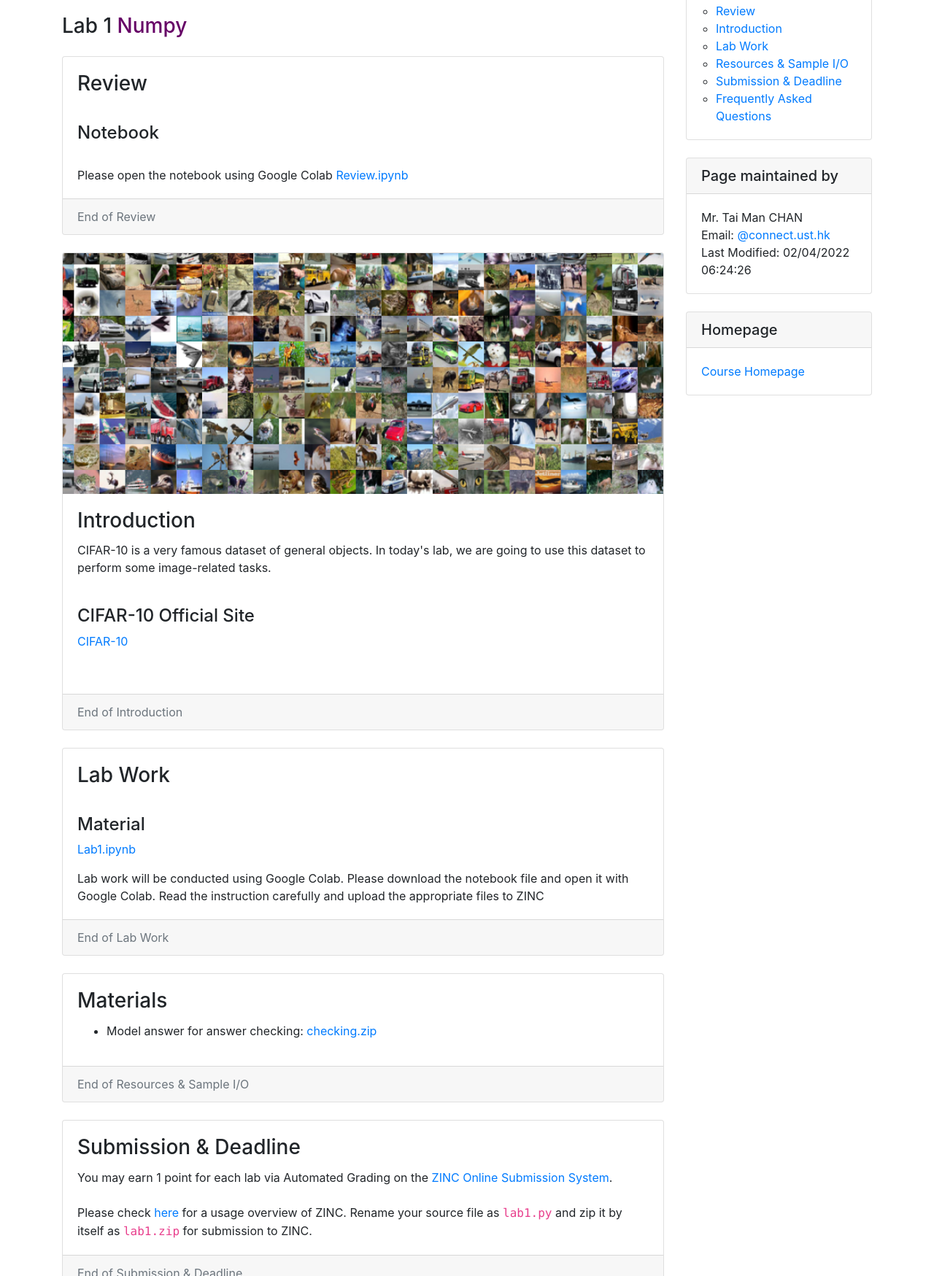
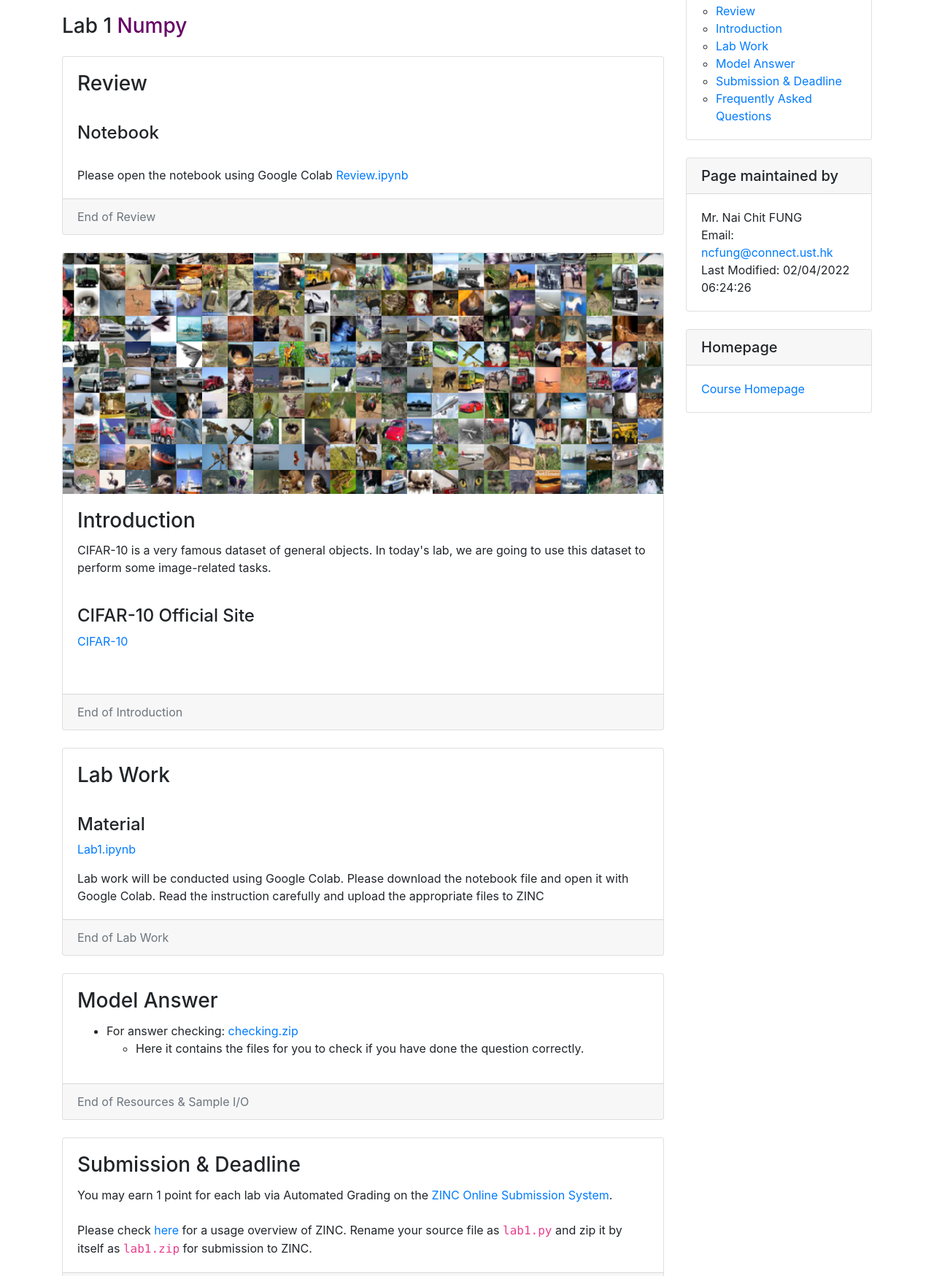
Before and after one commit to Jacfger/under-radar, a website: page index.html in a window 1280 px wide. Shown: the part 123-1872 px from the top of the page at 73% size. Drawn offline with Linux system fonts and the light colour scheme.

Commit message:
fixing some issues with Lab1.ipynb and index.html

```diff
--- a/index.html
+++ b/index.html
@@ -205,7 +205,7 @@
 			  <br/>
 
 			  <p class="card-text">
-          Please open the notebook using Google Colab <a href="files/Review.ipynb">Review.ipynb</a>
+          Please open the notebook using Google Colab <a href="Review.ipynb">Review.ipynb</a>
 			  </p>
             </div>
 			<div class="card-footer text-muted">
@@ -262,9 +262,12 @@
 		  <!-- ### Complete resources section for the lab ### -->
           <div class="card mb-4">
             <div class="card-body" id="resources">
-              <h3 class="card-title">Materials</h3>
+              <h3 class="card-title">Model Answer</h3>
 			  <ul>
-			    <li>Model answer for answer checking: <a href="checking.zip">checking.zip</a></li>
+			    <li>For answer checking: <a href="checking.zip">checking.zip</a></li>
+          <ul>
+            <li>Here it contains the files for you to check if you have done the question correctly.</a></li>
+          </ul>
 			  </ul>
             </div>
 			<div class="card-footer text-muted">
@@ -324,7 +327,7 @@
                         <a href="#labwork">Lab Work</a>
                       </li>
                       <li>
-                        <a href="#resources">Resources &amp; Sample I/O</a>
+                        <a href="#resources">Model Answer</a>
                       </li>
 			  		  <li>
 				  	    <a href="#grading">Submission &amp; Deadline</a>
@@ -346,10 +349,10 @@
                   <div class="col-lg-12">
                     <ul class="list-unstyled mb-0">
                       <li>
-                        Mr. Tai Man CHAN
+                        Mr. Nai Chit FUNG
                       </li>
                       <li>
-                        Email: <a href="mailto:@connect.ust.hk">@connect.ust.hk</a>
+                        Email: <a href="mailto:ncfung@connect.ust.hk">ncfung@connect.ust.hk</a>
                       </li>
 					  <li>Last Modified: <script type="text/javascript">document.write(document.lastModified);</script></li>
                     </ul>
```
Also changed, not shown: 1 other file.
